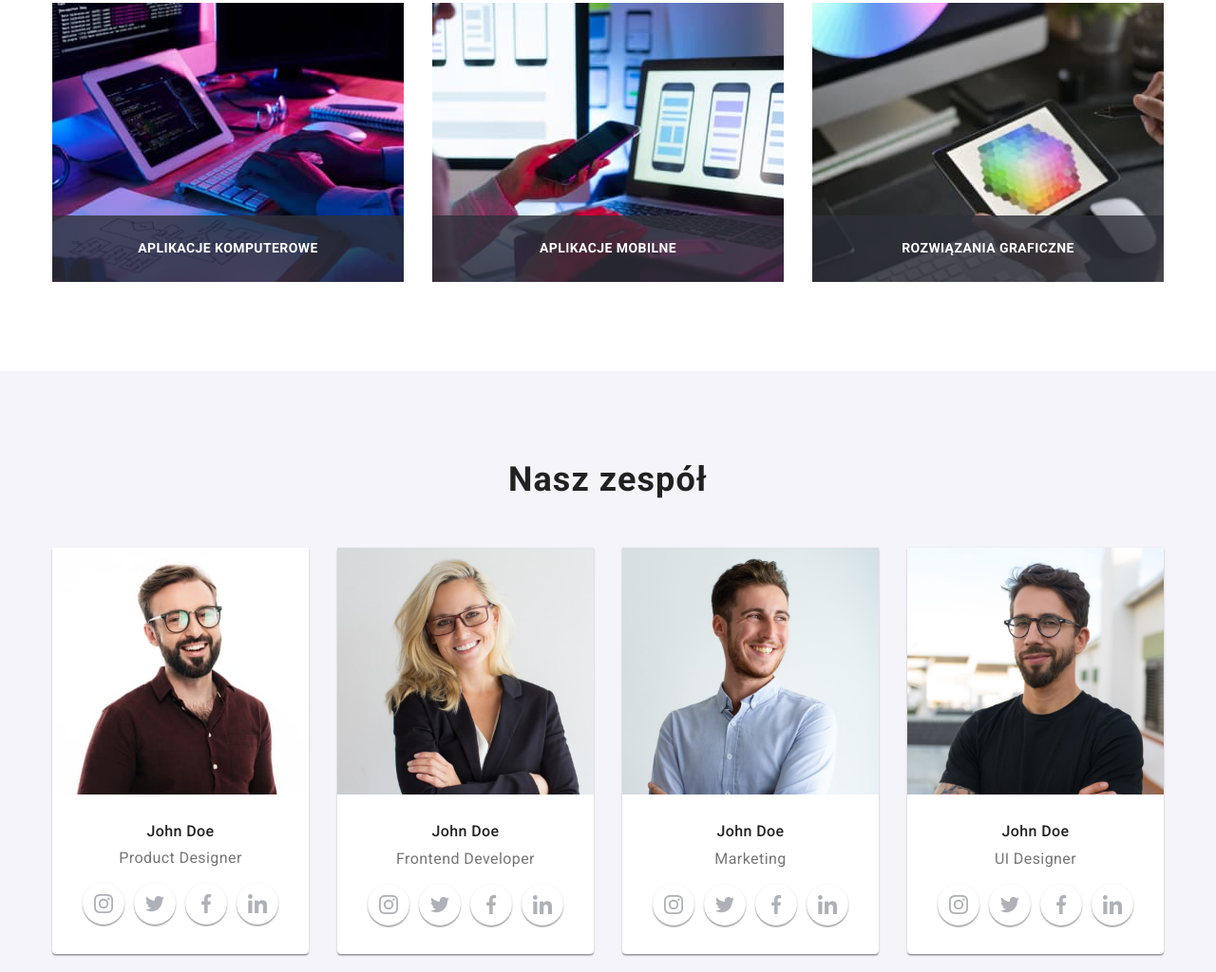
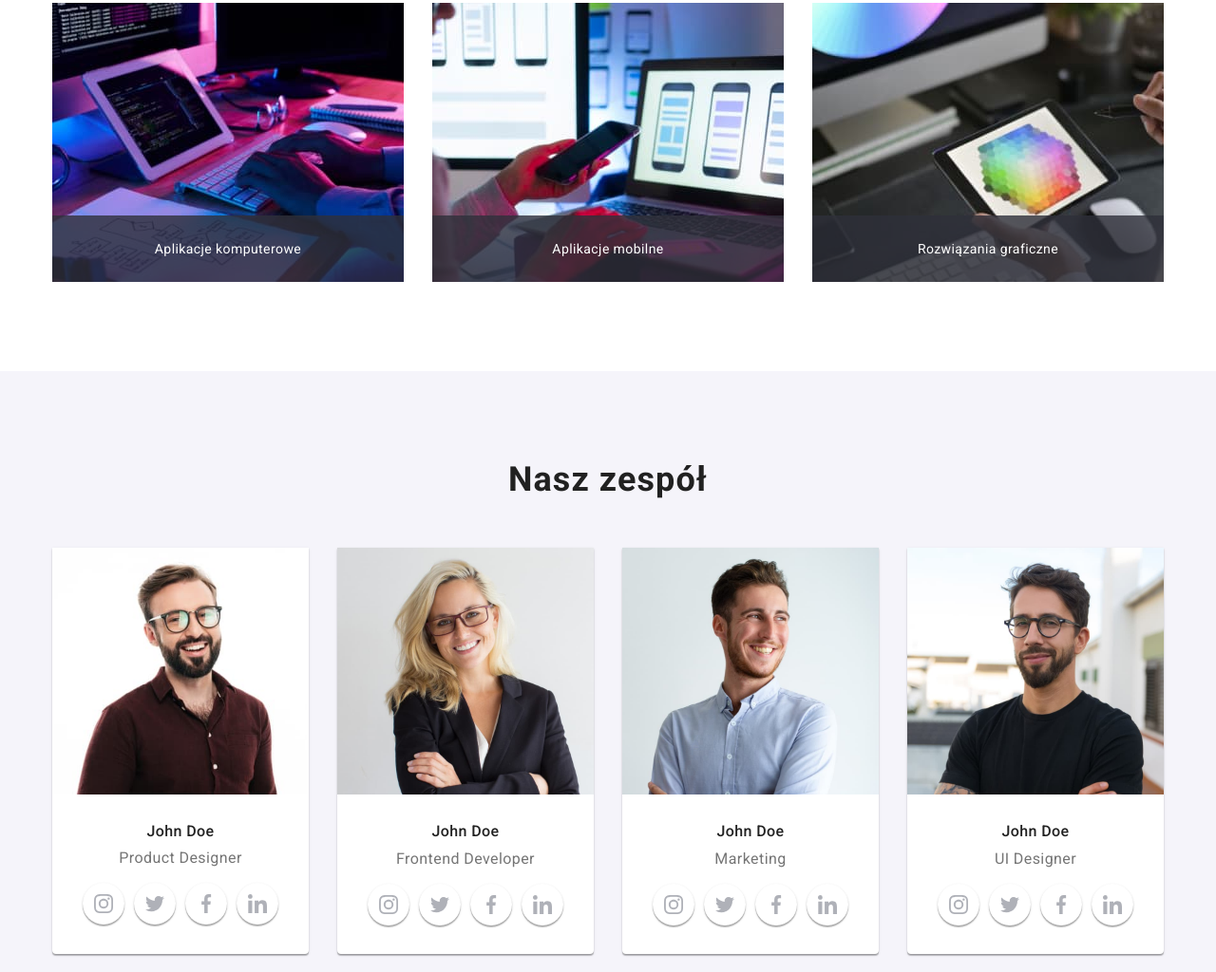
Before and after one commit to Maciej4896/goit-markup-hw-05, a plain HTML site: page index.html in a window 1280 px wide. Shown: the part 1204-2228 px from the top of the page at 95% size. Drawn offline with nearby package versions, Linux system fonts and the light colour scheme.

Commit message:
Update index.html

```diff
--- a/index.html
+++ b/index.html
@@ -116,15 +116,11 @@
                 width="370"
                 height="294"
               />
-              <div class="label">
-                <h3>Aplikacje komputerowe</h3>
-              </div>
+              <p class="label">Aplikacje komputerowe</p>
             </li>
             <li>
               <img src="images/img2.jpg" alt="Deweloper przy pracy" width="370" height="294" />
-              <div class="label">
-                <h3>Aplikacje mobilne</h3>
-              </div>
+              <p class="label">Aplikacje mobilne</p>
             </li>
             <li>
               <img
@@ -133,9 +129,7 @@
                 width="370"
                 height="294"
               />
-              <div class="label">
-                <h3>Rozwiązania graficzne</h3>
-              </div>
+              <p class="label">Rozwiązania graficzne</p>
             </li>
           </ul>
         </div>
@@ -475,7 +469,11 @@
     </footer>
     <div class="backdrop is-hidden" data-modal>
       <div class="modal">
-        <button class="close-button" data-modal-close>x</button>
+        <button class="close-button" data-modal-close>
+          <svg>
+            <use href="./images/icons.svg#icon-close" width="11px" height="11px"></use>
+          </svg>
+        </button>
       </div>
     </div>
     <script src="./js/modal.js"></script>
```
